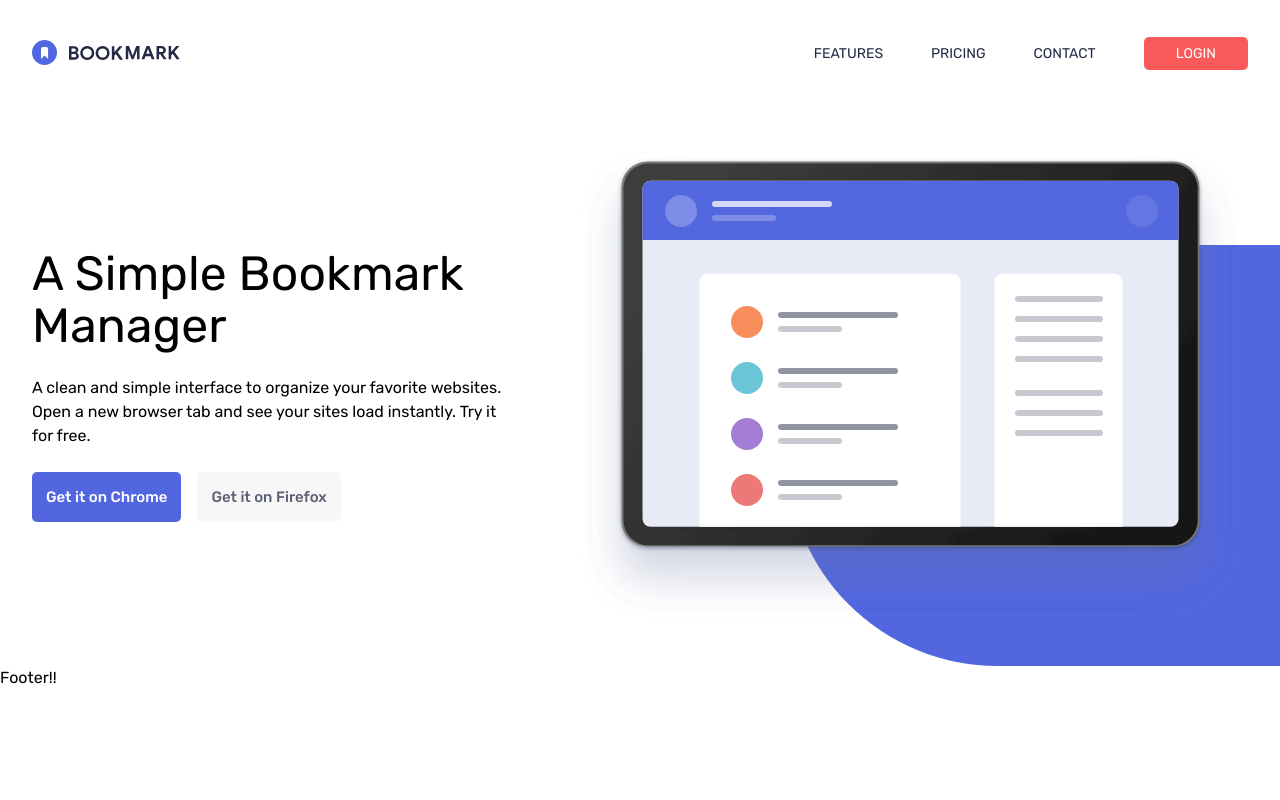
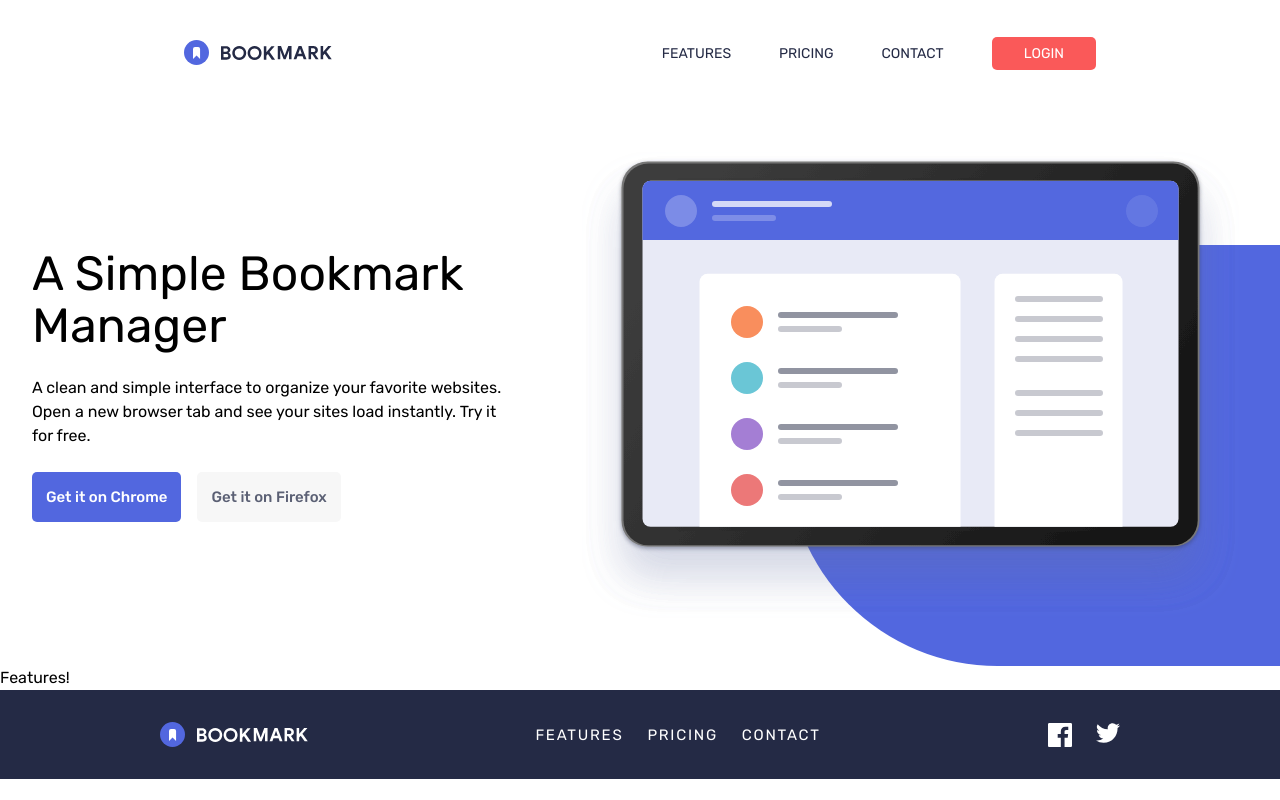
Before and after one commit to Joshk7/bookmark-landing-page, a React (Vite) app: page / in a window 1280 px wide. Built offline with nearby package versions, Linux system fonts and the light colour scheme.

Commit message:
changes to footer

```diff
--- a/src/components/Navbar.tsx
+++ b/src/components/Navbar.tsx
@@ -3,9 +3,9 @@ import hamburger from "/src/assets/icon-hamburger.svg";
 
 const Navbar = () => {
   return (
-    <nav className="flex justify-between">
+    <nav className="w-[75%] mx-auto flex justify-between">
       <a href="#Home">
-        <img src={bookmark} height={25} alt="" />
+        <img src={bookmark} height={25} alt="Bookmark" />
       </a>
       <button className="md:hidden">
         <img src={hamburger} height={15} alt="" />
@@ -14,7 +14,7 @@ const Navbar = () => {
         <li>
           <a
             className="text-[0.875rem] text-[var(--blue-950)] hover:text-[var(--red)] leading-loose uppercase"
-            href="#Features"
+            href="#features"
           >
             Features
           </a>
@@ -22,7 +22,7 @@ const Navbar = () => {
         <li>
           <a
             className="text-[0.875rem] text-[var(--blue-950)] hover:text-[var(--red)] leading-loose uppercase"
-            href="#Pricing"
+            href="#pricing"
           >
             Pricing
           </a>
@@ -30,7 +30,7 @@ const Navbar = () => {
         <li>
           <a
             className="text-[0.875rem] text-[var(--blue-950)] hover:text-[var(--red)] leading-loose uppercase"
-            href="#Contact"
+            href="#contact"
           >
             Contact
           </a>
@@ -38,7 +38,7 @@ const Navbar = () => {
         <li>
           <a
             className="px-8 py-2 text-[0.875rem] text-[var(--white)] hover:text-[var(--red)] bg-[var(--red)] hover:bg-[var(--white)] hover:outline-2 leading-loose uppercase rounded-[0.3125rem]"
-            href="#Login"
+            href="#login"
           >
             Login
           </a>
--- a/src/layout/Footer.tsx
+++ b/src/layout/Footer.tsx
@@ -1,11 +1,58 @@
+import bookmarkWhite from "/src/assets/logo-bookmark-white.svg";
+import facebook from "/src/assets/icon-facebook.svg";
+import twitter from "/src/assets/icon-twitter.svg";
 
 const Footer = () => {
-    return (
-        <footer>
-            Footer!!
-        </footer>
-    );
-}
-
+  return (
+    <footer className="w-full py-8 bg-[var(--blue-950)] flex justify-center">
+      <div className="md:w-[75%] flex flex-col md:flex-row items-center justify-between gap-y-12">
+        <img
+          className="max-h-[25px]"
+          src={bookmarkWhite}
+          height={25}
+          alt="Bookmark"
+        />
+        <ul className="flex flex-col md:flex-row items-center gap-y-6 gap-x-6 mr-auto">
+          <li>
+            <a
+              className="text-[0.9375rem] leading-[1.0625rem] tracking-[0.108125rem] text-[var(--white)] uppercase"
+              href="#features"
+            >
+              Features
+            </a>
+          </li>
+          <li>
+            <a
+              className="text-[0.9375rem] leading-[1.0625rem] tracking-[0.108125rem] text-[var(--white)] uppercase"
+              href="#pricing"
+            >
+              Pricing
+            </a>
+          </li>
+          <li>
+            <a
+              className="text-[0.9375rem] leading-[1.0625rem] tracking-[0.108125rem] text-[var(--white)] uppercase"
+              href="#contact"
+            >
+              Contact
+            </a>
+          </li>
+        </ul>
+        <ul className="flex gap-x-10 md:gap-x-6">
+          <li>
+            <a href="#facebook">
+              <img src={facebook} height={24} width={24} alt="Facebook" />
+            </a>
+          </li>
+          <li>
+            <a href="#twitter">
+              <img src={twitter} height={24} width={24} alt="Twitter" />
+            </a>
+          </li>
+        </ul>
+      </div>
+    </footer>
+  );
+};
 
 export default Footer;
--- a/src/layout/Header.tsx
+++ b/src/layout/Header.tsx
@@ -2,7 +2,7 @@ import Navbar from "../components/Navbar";
 
 const Header = () => {
   return (
-    <header className="px-8 pt-10 pb-9">
+    <header className="px-8 pt-10 pb-9 flex justify-center">
       <Navbar />
     </header>
   );
--- a/src/layout/Main.tsx
+++ b/src/layout/Main.tsx
@@ -1,9 +1,11 @@
+import Features from "./main/Features";
 import Hero from "./main/Hero";
 
 const Main = () => {
   return (
     <main>
       <Hero />
+      <Features />
     </main>
   );
 };
--- /dev/null
+++ b/src/layout/main/Features.tsx
@@ -0,0 +1,11 @@
+
+
+const Features = () => {
+    return (
+        <section>
+            Features!
+        </section>
+    );
+}
+
+export default Features;
--- a/src/layout/main/Hero.tsx
+++ b/src/layout/main/Hero.tsx
@@ -14,7 +14,6 @@ const Hero = () => {
           A clean and simple interface to organize your favorite websites. Open
           a new browser tab and see your sites load instantly. Try it for free.
         </p>
-
         <div className="px-8 lg:px-0 flex gap-x-4">
           <Button primary>Get it on Chrome</Button>
           <Button secondary>Get it on Firefox</Button>
```
Also changed, not shown: src/assets/logo-bookmark-white.svg (added).
